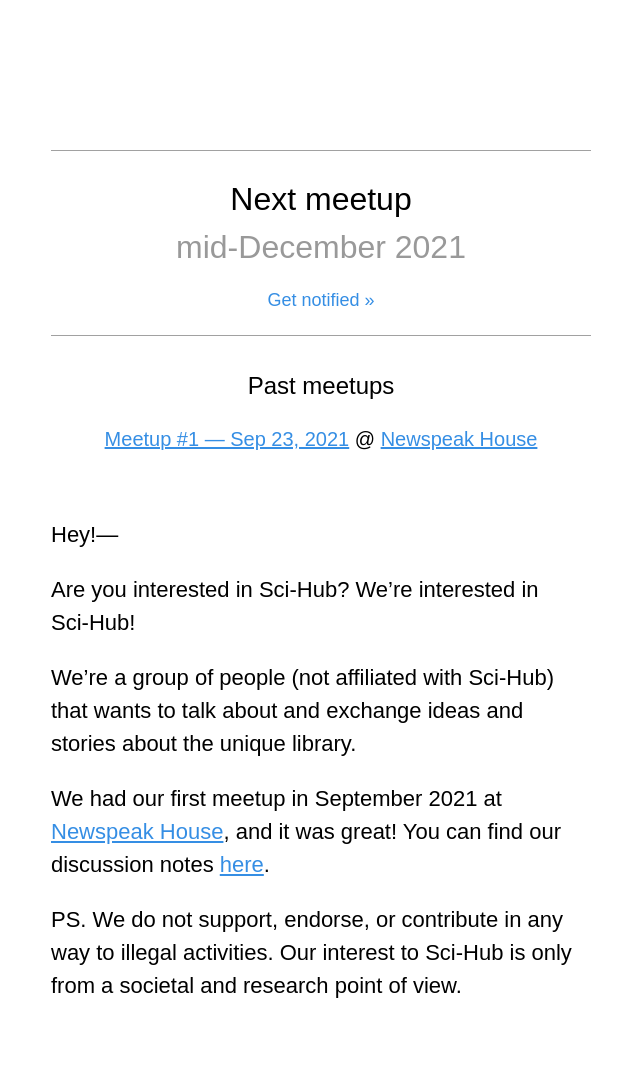
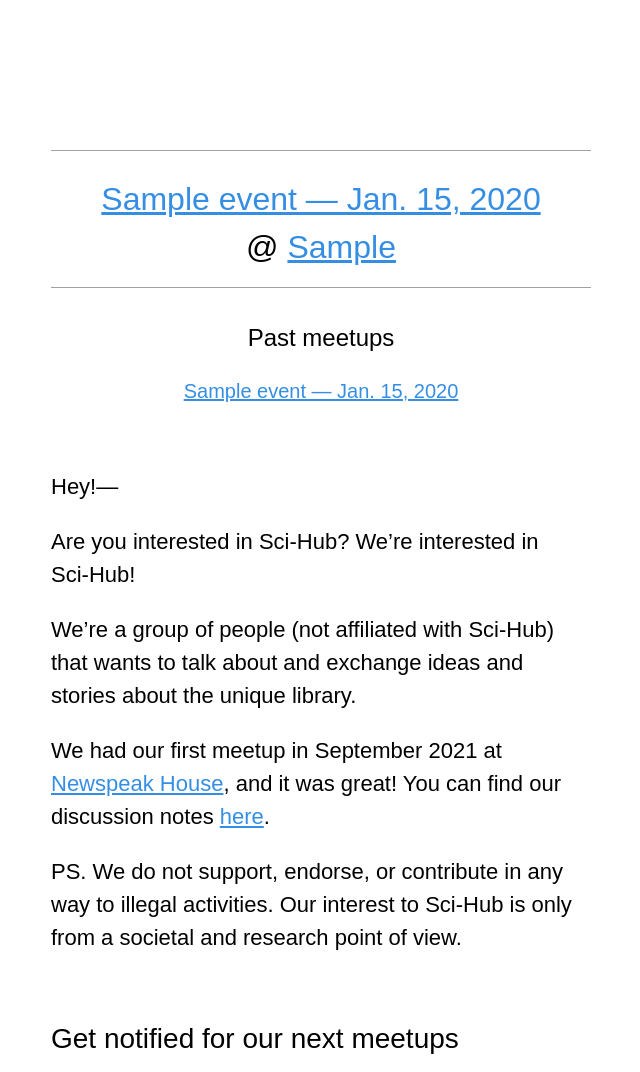
Before and after one commit to sirodoht/cyanblue, a Django app: page / in a window 1280 px wide. Shown: the part 210-1282 px from the top of the page, without its empty margins (319-959 px from the left). Run offline with Django 3.2, Linux system fonts and the light colour scheme; tables that the repository leaves empty hold one stand-in row (values such as "Sample post").

Commit message:
change index to show latest event dynamically

```diff
--- a/main/templates/main/index.html
+++ b/main/templates/main/index.html
@@ -7,26 +7,27 @@
 
 <main>
     <article class="pinned">
+        <!--
         <p>
             <span>Next meetup</span>
             <br>
             <span style="color: #999;">mid-December 2021</span>
         </p>
         <p><a class="pinned-subscribe" href="{% url 'subscribe' %}">Get notified »</a></p>
-        <!--
-        <a href="meetup-1">Meetup #1 — Sep 23, 2021</a>
-        <br>@ <a href="https://www.nwspk.com/">Newspeak House</a>
         -->
+        <a href="{% url 'event' latest_event.slug %}">
+           {{ latest_event.title }} — {{ latest_event.scheduled_at|date }}
+        </a>
+        <br>@ <a href="https://www.nwspk.com/">{{ latest_event.location }}</a>
     </article>
 
     <article class="past">
         <h2>Past meetups</h2>
         {% for event in event_list %}
         <p>
-            <a href="{% url 'event' event.slug %}">Meetup #1 — Sep 23, 2021</a>
-            <span class="past-location">
-                @ <a href="https://www.nwspk.com/">Newspeak House</a>
-            </span>
+            <a href="{% url 'event' event.slug %}">
+                {{ event.title }} —  {{ event.scheduled_at|date }}
+            </a>
         </p>
         {% endfor %}
     </article>
--- a/main/views.py
+++ b/main/views.py
@@ -18,9 +18,15 @@ def index(request):
             request,
             "main/index.html",
             {
-                "event_list": models.Event.objects.all().order_by("-scheduled_at"),
+                "latest_event": models.Event.objects.all()
+                .order_by("-scheduled_at")
+                .first(),
+                "event_list": models.Event.objects.filter(
+                    scheduled_at__lt=timezone.now()
+                ).order_by("-scheduled_at"),
             },
         )
+
     elif request.method == "POST":
         form = forms.SubscriptionForm(request.POST)
 
```
